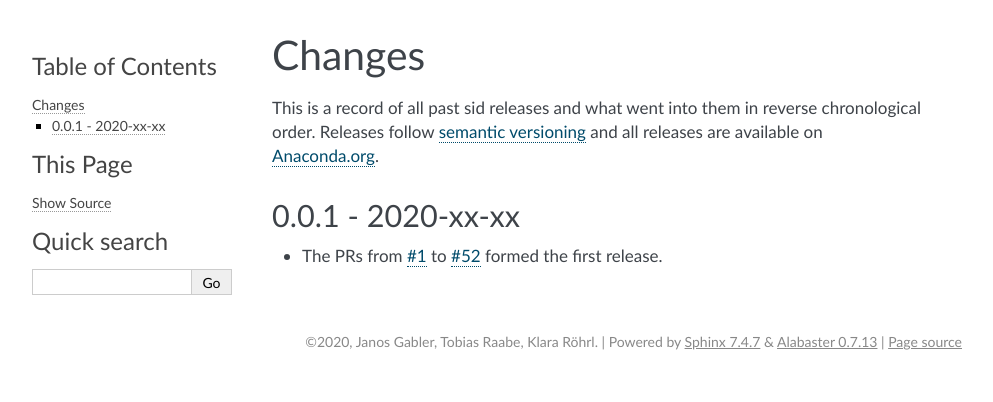
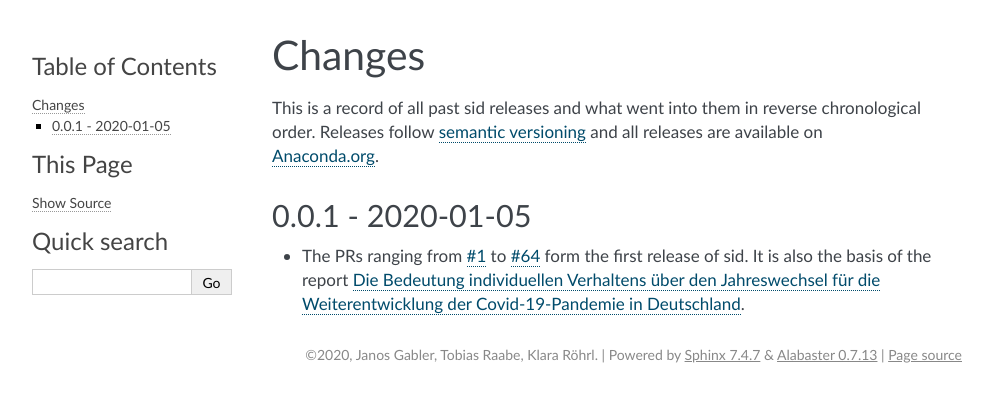
Before and after one commit to covid-19-impact-lab/sid, a Sphinx documentation site: the page built from docs/source/changes.rst, in a window 1280 px wide. Shown: the top 402 px of the page, without its empty margins (148-1141 px from the left). Built offline with Sphinx 7.4.7, drawn with Linux system fonts in a browser that asks for light colours; pages that are not in the unit, such as notebooks, are missing from menus.

Commit message:
Update release notes.

```diff
--- a/docs/source/changes.rst
+++ b/docs/source/changes.rst
@@ -7,7 +7,10 @@ all releases are available on `Anaconda.org
 <https://anaconda.org/covid-19-impact-lab/sid>`_.
 
 
-0.0.1 - 2020-xx-xx
+0.0.1 - 2020-01-05
 ------------------
 
-- The PRs from :gh:`1` to :gh:`52` formed the first release.
+- The PRs ranging from :gh:`1` to :gh:`64` form the first release of sid. It is also the
+  basis of the report `Die Bedeutung individuellen Verhaltens über den Jahreswechsel für
+  die Weiterentwicklung der Covid-19-Pandemie in Deutschland
+  <http://ftp.iza.org/sp99.pdf>`_.
```
